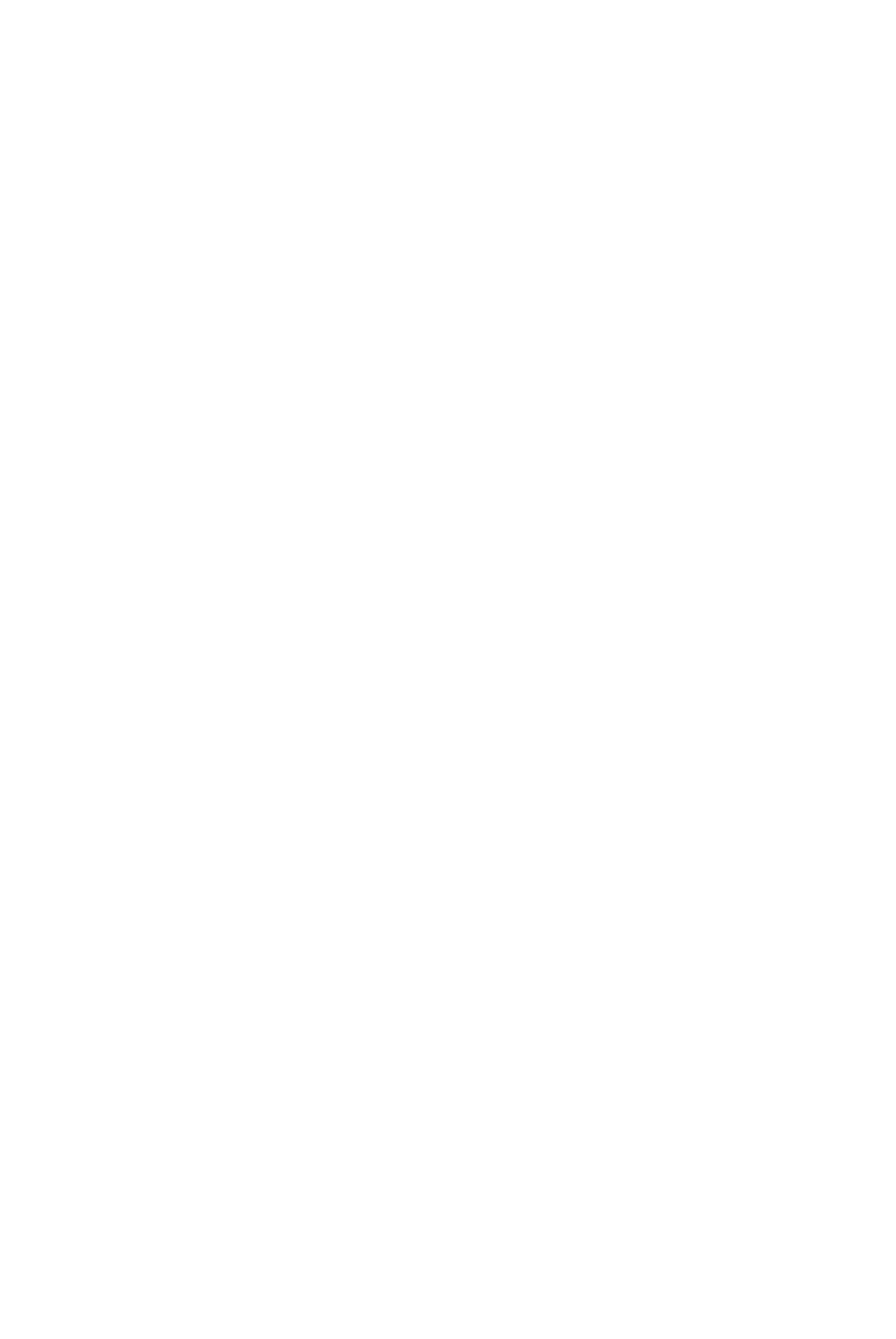
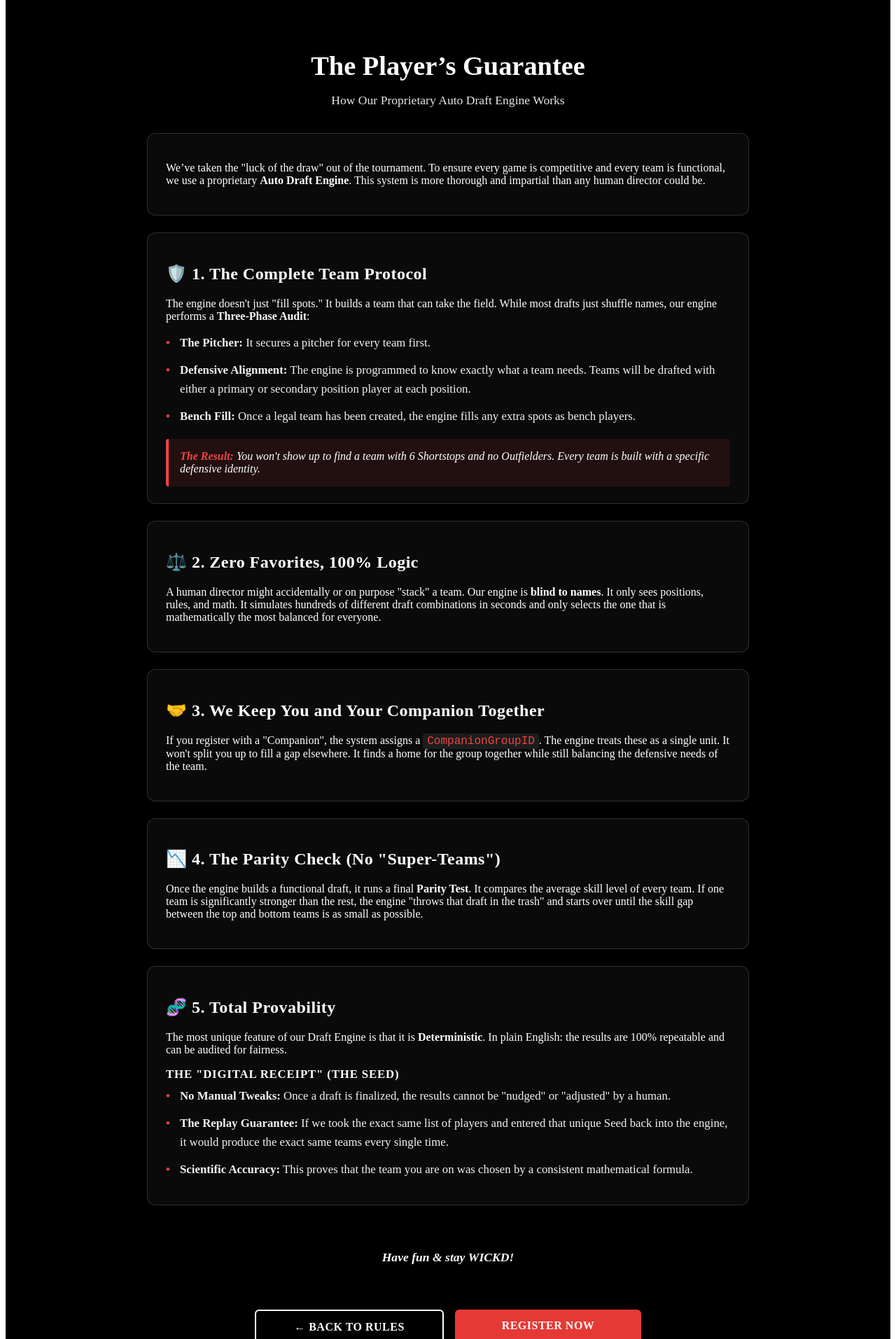
Before and after one commit to markhartley0929-netizen/SingleEventRegistration, a React (Vite) app: page /draft-engine in a window 1280 px wide. Before the commit this address had no page. Shown: the part 260-2173 px from the top of the page at 70% size. Before the commit the page ends 800 px from the top, so only its background shows below. Built offline with nearby package versions, Linux system fonts and the light colour scheme.

Commit message:
Added draftengine page

```diff
--- a/src/App.tsx
+++ b/src/App.tsx
@@ -6,22 +6,17 @@ import PaymentSuccessPage from "./pages/PaymentSuccessPage";
 import RegisteredPlayers from "./pages/RegisteredPlayers";
 import RepLeaderboard from "./pages/RepLeaderboard";
 import RulesPage from "./pages/RulesPage";
+import DraftEngine from "./pages/DraftEngine"; // Added this import
 
 const EVENT_ID = "b04de545-5aee-4403-86b1-03db1e5c4a86";
 
-// Standardizing this to be as compatible as possible
-// This format ensures TypeScript doesn't complain about property names
 const paypalOptions = {
   clientId: "AfEjrWK-IRiVSotpdREEKBai9pOh5sDlakO_BiR0iGEwY9A6e_cjwNFrCoxyEDW8Y3i8bob68xu_wo5S",
   currency: "USD",
   intent: "capture",
-  // Standard components to load
   components: "buttons,messages,googlepay,applepay",
-  // Enable the specific funding sources you want
   "enable-funding": "venmo,paylater,card",
 };
-
-
 
 export default function App() {
   return (
@@ -35,6 +30,10 @@ export default function App() {
         <Route path="/registrations" element={<RegisteredPlayers />} />
         <Route path="/rep-leaderboard" element={<RepLeaderboard />} />
         <Route path="/rules" element={<RulesPage />} />
+
+        {/* New Route for the Draft Engine Page */}
+        <Route path="/draft-engine" element={<DraftEngine />} />
+
         <Route path="/payment-success" element={<PaymentSuccessPage />} />
       </Routes>
     </PayPalScriptProvider>
--- /dev/null
+++ b/src/pages/DraftEngine.css
@@ -0,0 +1,34 @@
+
+/* Import the core rules layout if they are in the same folder */
+/* @import "./RulesPage.css"; */
+
+/* Engine-Specific Accents */
+.engine-audit-box {
+  margin-top: 18px;
+  padding: 16px;
+  background: rgba(239, 68, 68, 0.1); /* Subtle red tint */
+  border-left: 4px solid #ef4444;
+  border-radius: 4px;
+  font-style: italic;
+}
+
+.engine-audit-box strong {
+  color: #ef4444 !important;
+}
+
+.seed-highlight {
+  background: rgba(255, 255, 255, 0.08);
+  padding: 2px 6px;
+  border-radius: 4px;
+  font-family: 'Courier New', Courier, monospace;
+  color: #ef4444;
+}
+
+/* Ensure sub-headers in blocks look consistent */
+.rules-block h4 {
+  margin: 15px 0 8px 0;
+  color: #ffffff;
+  font-size: 1.05rem;
+  text-transform: uppercase;
+  letter-spacing: 0.05em;
+}
--- /dev/null
+++ b/src/pages/DraftEngine.tsx
@@ -0,0 +1,125 @@
+import React from "react";
+import { Link } from "react-router-dom";
+import "./RulesPage.css"; // Reuse existing styles
+import "./DraftEngine.css"; // Load engine-specific tweaks
+
+const DraftEngine: React.FC = () => {
+  return (
+    <div className="home">
+      <header className="hero rules-hero">
+        <Link to="/" className="logo-link">
+          <img
+            src="/wickdwear-logo.png"
+            alt="WickdWear"
+            className="logo"
+          />
+        </Link>
+
+        <h1>The Player’s Guarantee</h1>
+        <p className="subhead">How Our Proprietary Auto Draft Engine Works</p>
+
+        <div className="rules-container">
+
+          {/* INTRO */}
+          <div className="rules-card">
+            <div className="rules-block">
+              <p>
+                We’ve taken the "luck of the draw" out of the tournament. To ensure every game is competitive and every team is functional, we use a proprietary <strong>Auto Draft Engine</strong>. This system is more thorough and impartial than any human director could be.
+              </p>
+            </div>
+          </div>
+
+          {/* 1. PROTOCOL */}
+          <div className="rules-card">
+            <h2>🛡️ 1. The Complete Team Protocol</h2>
+            <div className="rules-block">
+              <p>
+                The engine doesn't just "fill spots." It builds a team that can take the field.
+                While most drafts just shuffle names, our engine performs a <strong>Three-Phase Audit</strong>:
+              </p>
+              <ul>
+                <li><strong>The Pitcher:</strong> It secures a pitcher for every team first.</li>
+                <li><strong>Defensive Alignment:</strong> The engine is programmed to know exactly what a team needs. Teams will be drafted with either a primary or secondary position player at each position.</li>
+                <li><strong>Bench Fill:</strong> Once a legal team has been created, the engine fills any extra spots as bench players.</li>
+              </ul>
+              <div className="engine-audit-box">
+                <strong>The Result:</strong> You won't show up to find a team with 6 Shortstops and no Outfielders. Every team is built with a specific defensive identity.
+              </div>
+            </div>
+          </div>
+
+          {/* 2. LOGIC */}
+          <div className="rules-card">
+            <h2>⚖️ 2. Zero Favorites, 100% Logic</h2>
+            <div className="rules-block">
+              <p>
+                A human director might accidentally or on purpose "stack" a team. Our engine is
+                <strong> blind to names</strong>. It only sees positions, rules, and math. It simulates
+                hundreds of different draft combinations in seconds and only selects the one that
+                is mathematically the most balanced for everyone.
+              </p>
+            </div>
+          </div>
+
+          {/* 3. COMPANIONS */}
+          <div className="rules-card">
+            <h2>🤝 3. We Keep You and Your Companion Together</h2>
+            <div className="rules-block">
+              <p>
+                If you register with a "Companion", the system assigns a <span className="seed-highlight">CompanionGroupID</span>.
+                The engine treats these as a single unit. It won't split you up to fill a gap elsewhere.
+                It finds a home for the group together while still balancing the defensive needs of the team.
+              </p>
+            </div>
+          </div>
+
+          {/* 4. PARITY */}
+          <div className="rules-card">
+            <h2>📉 4. The Parity Check (No "Super-Teams")</h2>
+            <div className="rules-block">
+              <p>
+                Once the engine builds a functional draft, it runs a final <strong>Parity Test</strong>.
+                It compares the average skill level of every team. If one team is significantly stronger
+                than the rest, the engine "throws that draft in the trash" and starts over until the
+                skill gap between the top and bottom teams is as small as possible.
+              </p>
+            </div>
+          </div>
+
+          {/* 5. PROVABILITY */}
+          <div className="rules-card">
+            <h2>🧬 5. Total Provability</h2>
+            <div className="rules-block">
+              <p>
+                The most unique feature of our Draft Engine is that it is <strong>Deterministic</strong>.
+                In plain English: the results are 100% repeatable and can be audited for fairness.
+              </p>
+
+              <h4>The "Digital Receipt" (The Seed)</h4>
+              <ul>
+                <li><strong>No Manual Tweaks:</strong> Once a draft is finalized, the results cannot be "nudged" or "adjusted" by a human.</li>
+                <li><strong>The Replay Guarantee:</strong> If we took the exact same list of players and entered that unique Seed back into the engine, it would produce the exact same teams every single time.</li>
+                <li><strong>Scientific Accuracy:</strong> This proves that the team you are on was chosen by a consistent mathematical formula.</li>
+              </ul>
+            </div>
+          </div>
+
+          <p className="rules-footer">
+            Have fun & stay <strong>WICKD!</strong>
+          </p>
+
+          <div className="actions">
+            <Link to="/rules" className="btn secondary">
+              ← Back to Rules
+            </Link>
+            <Link to="/register" className="btn primary">
+              Register Now
+            </Link>
+          </div>
+        </div>
+      </header>
+    </div>
+  );
+};
+
+export default DraftEngine;
```
